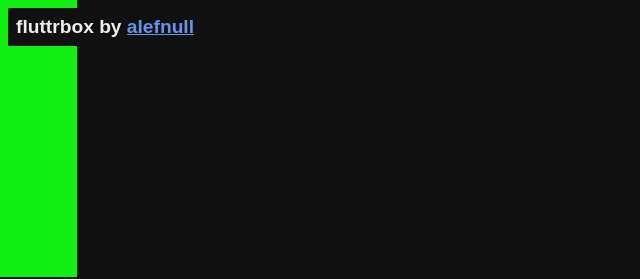
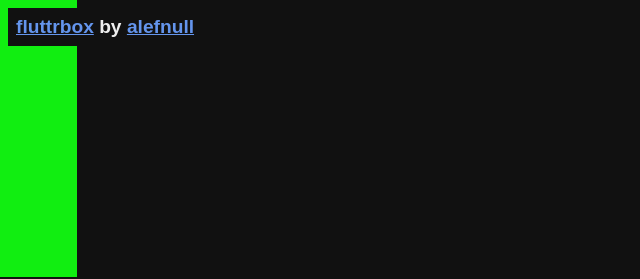
Before and after one commit to alefnull/fluttrbox, a website with bundled scripts: page index.html in a window 1280 px wide. Shown: the top 279 px of the page, 0-640 px from the left. Built offline with nearby package versions, Linux system fonts and the light colour scheme.

Commit message:
add link to github repo

```diff
--- a/index.html
+++ b/index.html
@@ -14,7 +14,7 @@
   </canvas>
   <!-- print basic game info in bottom left corner, floating on top of canvas -->
   <div id="info">
-    fluttrbox
+    <a href="https://github.com/alefnull/fluttrbox">fluttrbox</a>
     by <a href="https://alefnull.envs.sh/" target="_blank">alefnull</a>
   </div>
 </body>
```
